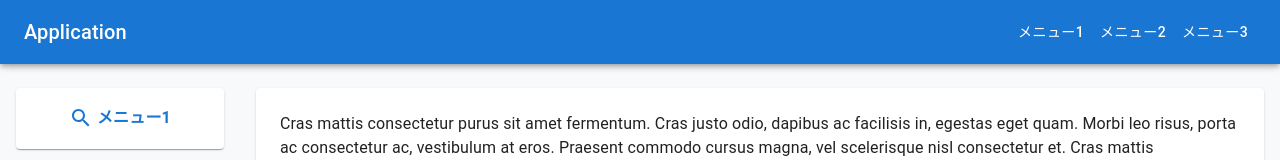
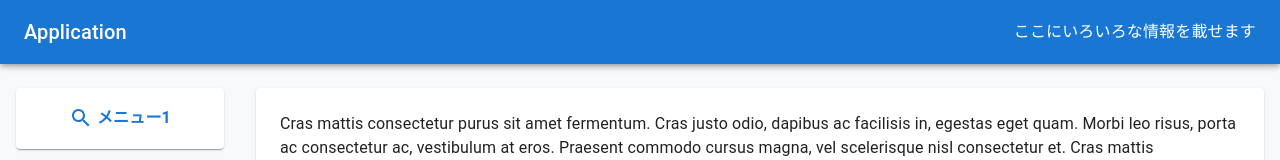
Before and after one commit to ieppin/next-app-sandbox, a Next.js app: page /wb0101 in a window 1280 px wide. Shown: the top 160 px of the page. Built offline with nearby package versions, Linux system fonts and the light colour scheme.

Commit message:
右上のメッセージを変更。

```diff
--- a/components/layouts/MainLayout/index.tsx
+++ b/components/layouts/MainLayout/index.tsx
@@ -46,9 +46,7 @@ const MainLayout: FC<Props> = ({ children, drawerProps, drawerAction }) => {
               Application
             </Typography>
             <Box sx={{ display: { xs: 'none', sm: 'block' } }}>
-              <Button variant="text" sx={{ color: 'white' }}>メニュー1</Button>
-              <Button variant="text" sx={{ color: 'white' }}>メニュー2</Button>
-              <Button variant="text" sx={{ color: 'white' }}>メニュー3</Button>
+              <Typography>ここにいろいろな情報を載せます</Typography>
             </Box>
           </Toolbar>
         </AppBar>
```
